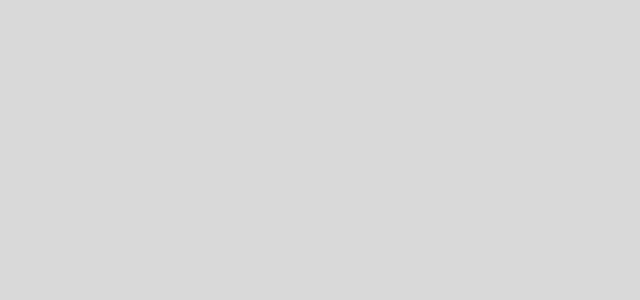
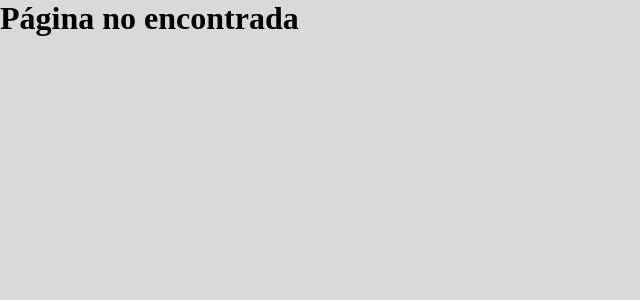
Before and after one commit to juanfed/animeBDRip, a React (Create React App) app: page / in a window 1280 px wide. Before the commit this address had no page. Shown: the top 300 px of the page, without its empty margins (0-640 px from the left). Built offline with nearby package versions, Linux system fonts and the light colour scheme.

Commit message:
creacion de nueva rama, creacion de pagina para rutas no encontradas, modificacion del componente header

```diff
--- a/src/components/Header.jsx
+++ b/src/components/Header.jsx
@@ -1,9 +1,11 @@
-import React from 'react';
+import React, { useState } from 'react';
 import { Link } from 'react-router-dom'; // hace la funcion de un <a></a> de html
 import hamburger from './../assets/menuHamburguer.svg'; // importo el svg del menu de navegacion
 import '../styles/header.css';
 
 const Header = () => {
+	// eslint-disable-next-line no-unused-vars
+	const [userLogin, setUserLogin] = useState(false)
 	return (
 		<header >
 			<nav className="nav">
@@ -25,8 +27,13 @@ const Header = () => {
 						<Link to="#">Contacto</Link>
 
 
+						{userLogin ?
+							null
+							:
+							<>
 								<Link to="#">Ingresar</Link>
 								<Link to="#">Registrase</Link>
+							</>}
 					</div>
 				</div>
 			</nav>
--- a/src/index.js
+++ b/src/index.js
@@ -26,6 +26,7 @@ import SakurasouNoPetNaKanojo from './pages/lista_animes/SakurasouNoPetNaKanojo'
 import SubeteGaFNiharu from './pages/lista_animes/SubeteGaFNiHaru';
 import YoujoSenki from './pages/lista_animes/YoujoSenki';
 import ListFilms from './pages/ListFilms';
+import PageNoFound from './pages/PageNoFound';
 
 
 ReactDOM.render(
@@ -56,6 +57,7 @@ ReactDOM.render(
 
         <Route path='listFilms' element={<ListFilms />} />
       </Route>
+        <Route path='*' element={<PageNoFound />} />
     </Routes>
   </Router>,
   document.getElementById('root')
--- /dev/null
+++ b/src/pages/PageNoFound.jsx
@@ -0,0 +1,11 @@
+import React from 'react'
+
+const PageNoFound = () => {
+  return (
+    <>
+        <h1>Página no encontrada</h1>
+    </>
+  )
+}
+
+export default PageNoFound
```
Lines whose indentation alone changed are shown as unchanged.
